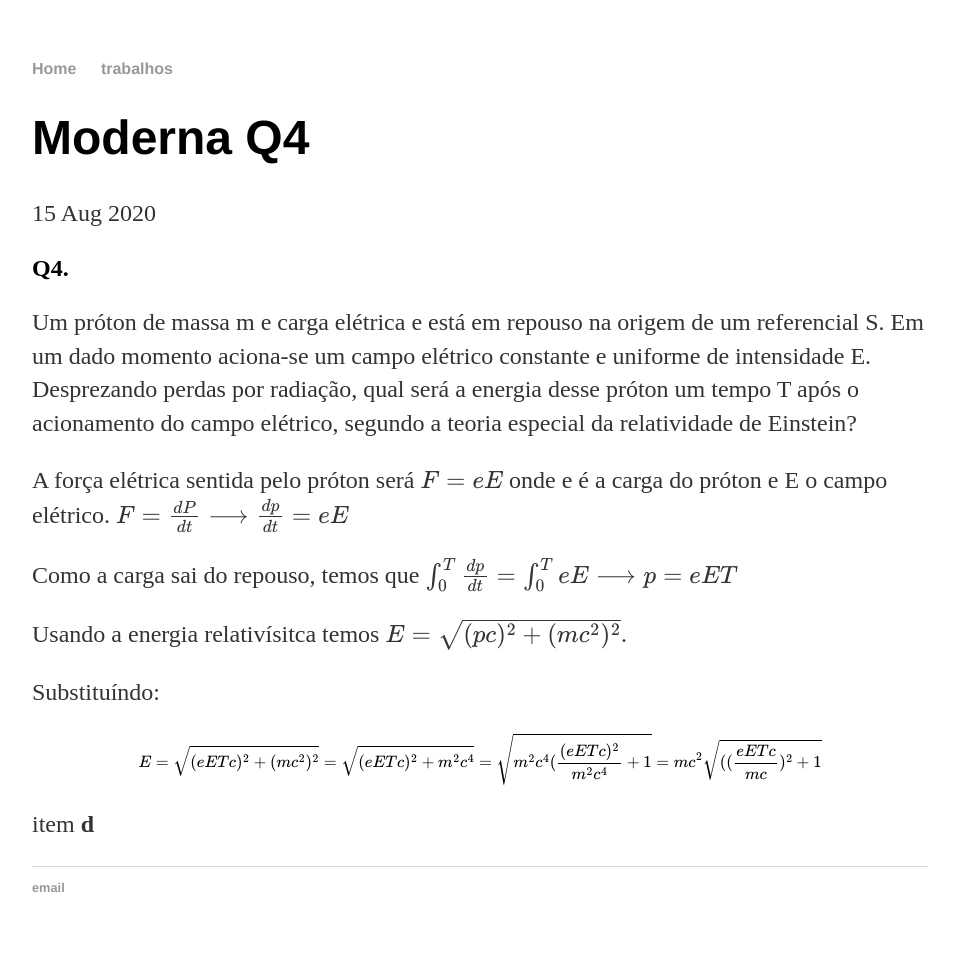
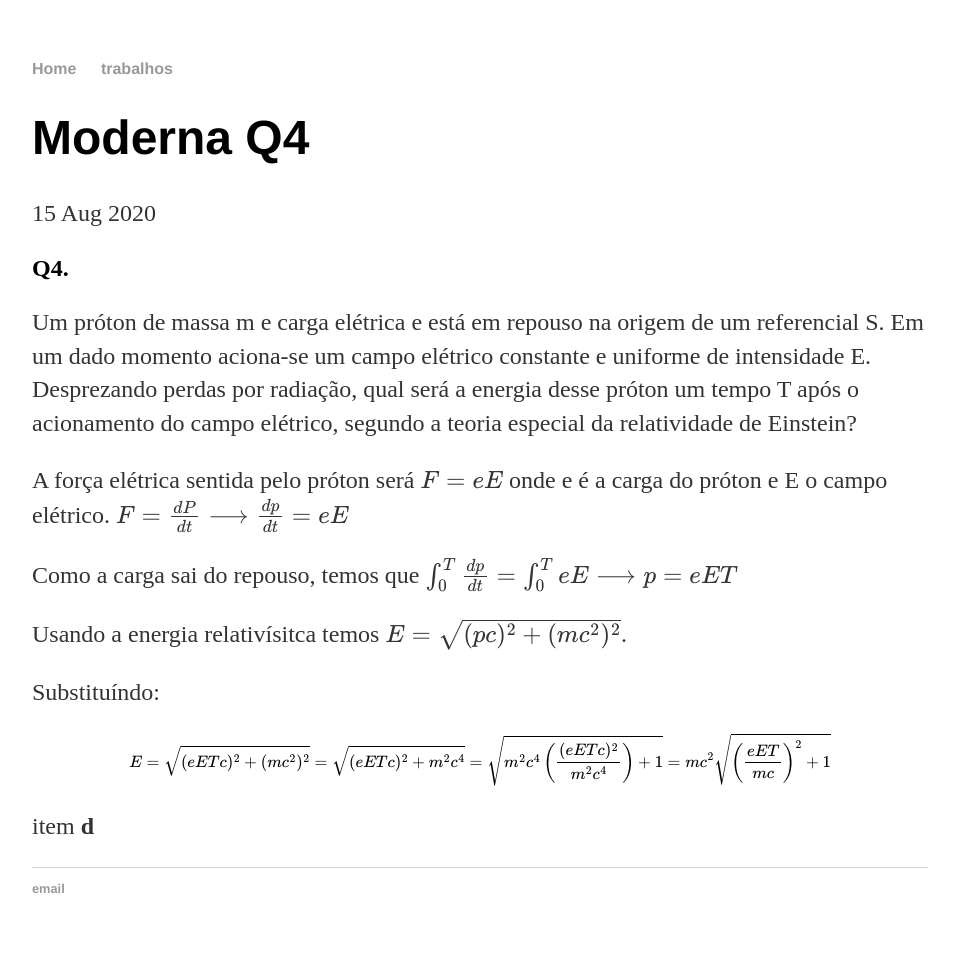
Before and after one commit to jaspior/jaspior.github.io, a Jekyll site: the page built from _posts/2020-08-15-moderna_q4.md, in a window 1280 px wide. Shown: the whole page, without its empty margins (160-1119 px from the left). Built offline with Jekyll 4.4.1, drawn with Linux system fonts in a browser that asks for light colours; formulas are drawn with MathJax 3.

Commit message:
Update 2020-08-15-moderna_q4.md

```diff
--- a/_posts/2020-08-15-moderna_q4.md
+++ b/_posts/2020-08-15-moderna_q4.md
@@ -16,6 +16,6 @@ Usando a energia relativísitca temos $$ E = \sqrt{(pc)^2  + (mc^2)^2}$$.
 
 Substituíndo:
 
-$$  E = \sqrt{(eETc)^2  + (mc^2)^2} = \sqrt{(eETc)^2  + m^2c^4} = \sqrt{m^2c^4(\frac{(eETc)^2}{m^2c^4}  + 1} = mc^2\sqrt{((\frac{eETc}{mc})^2  + 1} $$
+$$  E = \sqrt{(eETc)^2  + (mc^2)^2} = \sqrt{(eETc)^2  + m^2c^4} = \sqrt{m^2c^4\left(\frac{(eETc)^2}{m^2c^4}\right)  + 1} = mc^2\sqrt{\left(\frac{eET}{mc}\right)^2  + 1} $$
 
 item **d**
```
